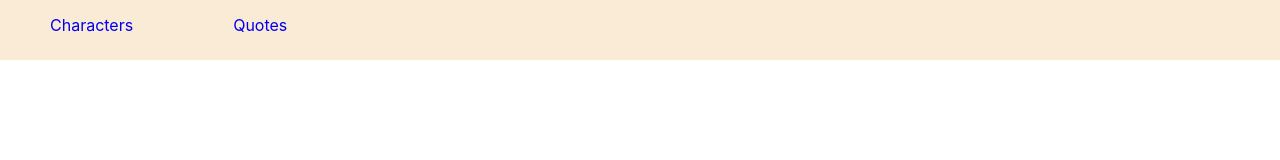
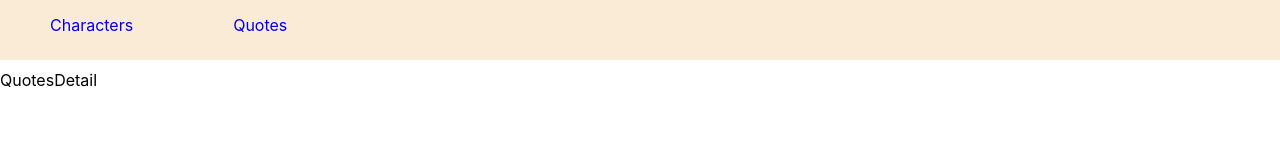
Before and after one commit to veyselkartalmis/react-redux-projects, a React (Create React App) app in the folder breaking-bad-app/: page /quotes/1 in a window 1280 px wide. Before the commit this address had no page. Shown: the top 160 px of the page. Built offline with nearby package versions, Linux system fonts and the light colour scheme.

Commit message:
quotes detail page&route added

```diff
--- a/breaking-bad-app/src/App.js
+++ b/breaking-bad-app/src/App.js
@@ -3,6 +3,7 @@ import { Routes, Route, BrowserRouter, Link } from "react-router-dom";
 import Home from "./pages/Home/index";
 import Detail from "./pages/Detail/index";
 import Quotes from "./pages/Quotes/index";
+import QuotesDetail from "./pages/QuotesDetail/index";
 
 import "./index.css"
 
@@ -18,6 +19,7 @@ function App() {
           <Route exact path="/" element={<Home />}></Route>
           <Route path="/char/:char_id" element={<Detail />}></Route>
           <Route path="/quotes" element={<Quotes />}></Route>
+          <Route path="/quotes/:quote_id" element={<QuotesDetail />}></Route>
         </Routes>
       </BrowserRouter>
     </div>
--- /dev/null
+++ b/breaking-bad-app/src/pages/QuotesDetail/index.jsx
@@ -0,0 +1,9 @@
+import React from 'react'
+
+function QuotesDetail() {
+  return (
+    <div>QuotesDetail</div>
+  )
+}
+
+export default QuotesDetail;
```
